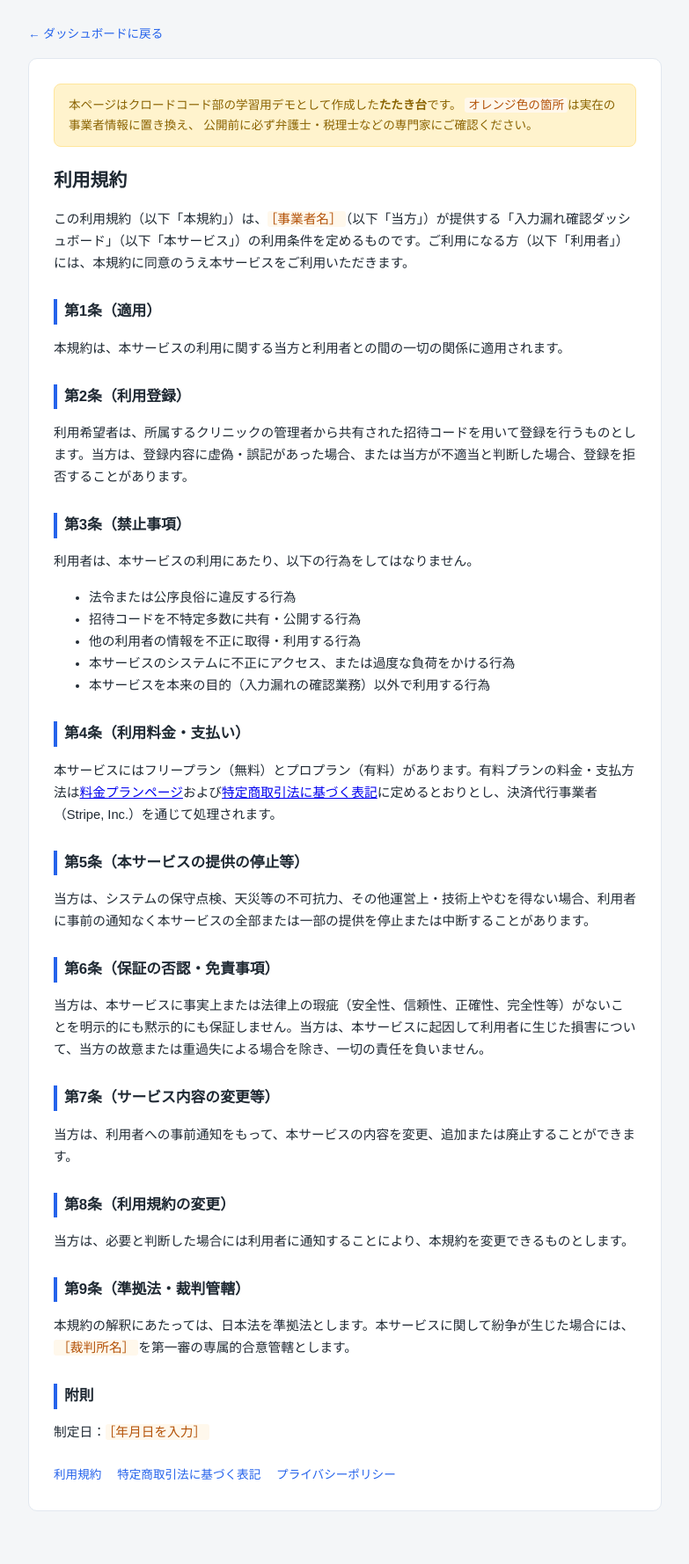
After one commit to HelloJasmin999/nyuryoku-check-dashboard, a Flask app: page /terms in a window 1280 px wide. The commit adds this page. Shown: the whole page at 88% size, without its empty margins (248-1031 px from the left). Run offline with Flask 3, Linux system fonts and the light colour scheme.

Commit message:
feat: 法務3点セット（利用規約・特商法表記・プライバシーポリシー）を公開ページとして追加
第23回・市場リリース総合演習。/terms・/tokushoho・/privacyを新設し、
サインアップ画面に同意チェックボックスを追加（未同意では登録不可）。
事業者情報など実在情報が必要な箇所はプレースホルダーとし、公開前に
専門家確認が必要な旨をページ上に明記した。

```diff
--- a/server.py
+++ b/server.py
@@ -327,6 +327,28 @@ def token_expired(expires_iso):
 @app.route("/signup")
 def signup_page():
     return render_template("signup.html")
+
+
+# ---------------------------------------------------------------------------
+# 法務ページ（第23回・市場リリース総合演習）
+#   ログイン不要で誰でも閲覧できる公開ページ。事業者情報など実在情報が
+#   必要な箇所はテンプレート内に「たたき台」としてプレースホルダーで
+#   記載しており、公開前に本人が実情報へ置き換え、専門家の確認を
+#   受けることを前提とする。
+# ---------------------------------------------------------------------------
+@app.route("/terms")
+def terms_page():
+    return render_template("terms.html")
+
+
+@app.route("/tokushoho")
+def tokushoho_page():
+    return render_template("tokushoho.html")
+
+
+@app.route("/privacy")
+def privacy_page():
+    return render_template("privacy.html")
 
 
 @app.route("/api/signup", methods=["POST"])
--- a/templates/index.html
+++ b/templates/index.html
@@ -312,6 +312,12 @@
   {% else %}
   <p class="empty" style="margin-top:24px;">案件の追加は管理者のみ行えます。</p>
   {% endif %}
+
+  <footer style="margin-top:32px; font-size:0.78rem; color:var(--muted);">
+    <a href="/terms" style="color:var(--muted); margin-right:12px;">利用規約</a>
+    <a href="/tokushoho" style="color:var(--muted); margin-right:12px;">特定商取引法に基づく表記</a>
+    <a href="/privacy" style="color:var(--muted);">プライバシーポリシー</a>
+  </footer>
 </div>
 
 <script>
--- /dev/null
+++ b/templates/legal_base.html
@@ -0,0 +1,68 @@
+<!DOCTYPE html>
+<html lang="ja">
+<head>
+<meta charset="UTF-8">
+<meta name="viewport" content="width=device-width, initial-scale=1.0">
+<title>{% block title %}規約{% endblock %} - 入力漏れ確認ダッシュボード</title>
+<style>
+  :root {
+    --bg: #f4f6f8;
+    --card-bg: #ffffff;
+    --text: #1f2933;
+    --muted: #6b7280;
+    --border: #e2e8f0;
+    --accent: #2563eb;
+    --warn: #8a6300;
+    --warn-bg: #fff3cd;
+  }
+  * { box-sizing: border-box; }
+  body {
+    margin: 0;
+    font-family: "Hiragino Kaku Gothic ProN", "Yu Gothic", sans-serif;
+    background: var(--bg);
+    color: var(--text);
+    padding: 24px 16px 60px;
+    line-height: 1.7;
+  }
+  .container { max-width: 720px; margin: 0 auto; }
+  .back-link { display: inline-block; margin-bottom: 16px; color: var(--accent); text-decoration: none; font-size: 0.85rem; }
+  .card { background: var(--card-bg); border: 1px solid var(--border); border-radius: 10px; padding: 28px; }
+  h1 { font-size: 1.3rem; margin-top: 0; }
+  h2 { font-size: 1.05rem; margin: 28px 0 8px; border-left: 4px solid var(--accent); padding-left: 8px; }
+  p, li { font-size: 0.92rem; color: var(--text); }
+  table { width: 100%; border-collapse: collapse; font-size: 0.9rem; margin-top: 8px; }
+  th, td { text-align: left; padding: 8px 10px; border-bottom: 1px solid var(--border); vertical-align: top; }
+  th { width: 34%; color: var(--muted); font-weight: normal; white-space: nowrap; }
+  .placeholder { color: #b45309; background: #fff8ec; padding: 1px 4px; border-radius: 3px; }
+  .demo-banner {
+    margin-bottom: 20px;
+    padding: 12px 16px;
+    background: var(--warn-bg);
+    color: var(--warn);
+    border: 1px solid #ffe69c;
+    border-radius: 8px;
+    font-size: 0.85rem;
+  }
+  .legal-nav { margin-top: 24px; font-size: 0.85rem; }
+  .legal-nav a { color: var(--accent); text-decoration: none; margin-right: 14px; }
+</style>
+</head>
+<body>
+<div class="container">
+  <a class="back-link" href="/">← ダッシュボードに戻る</a>
+  <div class="card">
+    <div class="demo-banner">
+      本ページはクロードコード部の学習用デモとして作成した<strong>たたき台</strong>です。
+      <span class="placeholder">オレンジ色の箇所</span>は実在の事業者情報に置き換え、
+      公開前に必ず弁護士・税理士などの専門家にご確認ください。
+    </div>
+    {% block content %}{% endblock %}
+    <div class="legal-nav">
+      <a href="/terms">利用規約</a>
+      <a href="/tokushoho">特定商取引法に基づく表記</a>
+      <a href="/privacy">プライバシーポリシー</a>
+    </div>
+  </div>
+</div>
+</body>
+</html>
--- a/templates/pricing.html
+++ b/templates/pricing.html
@@ -121,6 +121,11 @@
   </div>
 
   <p class="note">※ このアプリはコース内デモです。Stripeのテストモードで動作しており、実際のカードにも請求は発生しません。</p>
+  <footer style="margin-top:16px; font-size:0.78rem; color:var(--muted);">
+    <a href="/terms" style="color:var(--muted); margin-right:12px;">利用規約</a>
+    <a href="/tokushoho" style="color:var(--muted); margin-right:12px;">特定商取引法に基づく表記</a>
+    <a href="/privacy" style="color:var(--muted);">プライバシーポリシー</a>
+  </footer>
 </div>
 
 <script>
--- /dev/null
+++ b/templates/terms.html
@@ -0,0 +1,43 @@
+{% extends "legal_base.html" %}
+{% block title %}利用規約{% endblock %}
+{% block content %}
+<h1>利用規約</h1>
+<p>この利用規約（以下「本規約」）は、<span class="placeholder">［事業者名］</span>（以下「当方」）が提供する「入力漏れ確認ダッシュボード」（以下「本サービス」）の利用条件を定めるものです。ご利用になる方（以下「利用者」）には、本規約に同意のうえ本サービスをご利用いただきます。</p>
+
+<h2>第1条（適用）</h2>
+<p>本規約は、本サービスの利用に関する当方と利用者との間の一切の関係に適用されます。</p>
+
+<h2>第2条（利用登録）</h2>
+<p>利用希望者は、所属するクリニックの管理者から共有された招待コードを用いて登録を行うものとします。当方は、登録内容に虚偽・誤記があった場合、または当方が不適当と判断した場合、登録を拒否することがあります。</p>
+
+<h2>第3条（禁止事項）</h2>
+<p>利用者は、本サービスの利用にあたり、以下の行為をしてはなりません。</p>
+<ul>
+  <li>法令または公序良俗に違反する行為</li>
+  <li>招待コードを不特定多数に共有・公開する行為</li>
+  <li>他の利用者の情報を不正に取得・利用する行為</li>
+  <li>本サービスのシステムに不正にアクセス、または過度な負荷をかける行為</li>
+  <li>本サービスを本来の目的（入力漏れの確認業務）以外で利用する行為</li>
+</ul>
+
+<h2>第4条（利用料金・支払い）</h2>
+<p>本サービスにはフリープラン（無料）とプロプラン（有料）があります。有料プランの料金・支払方法は<a href="/pricing">料金プランページ</a>および<a href="/tokushoho">特定商取引法に基づく表記</a>に定めるとおりとし、決済代行事業者（Stripe, Inc.）を通じて処理されます。</p>
+
+<h2>第5条（本サービスの提供の停止等）</h2>
+<p>当方は、システムの保守点検、天災等の不可抗力、その他運営上・技術上やむを得ない場合、利用者に事前の通知なく本サービスの全部または一部の提供を停止または中断することがあります。</p>
+
+<h2>第6条（保証の否認・免責事項）</h2>
+<p>当方は、本サービスに事実上または法律上の瑕疵（安全性、信頼性、正確性、完全性等）がないことを明示的にも黙示的にも保証しません。当方は、本サービスに起因して利用者に生じた損害について、当方の故意または重過失による場合を除き、一切の責任を負いません。</p>
+
+<h2>第7条（サービス内容の変更等）</h2>
+<p>当方は、利用者への事前通知をもって、本サービスの内容を変更、追加または廃止することができます。</p>
+
+<h2>第8条（利用規約の変更）</h2>
+<p>当方は、必要と判断した場合には利用者に通知することにより、本規約を変更できるものとします。</p>
+
+<h2>第9条（準拠法・裁判管轄）</h2>
+<p>本規約の解釈にあたっては、日本法を準拠法とします。本サービスに関して紛争が生じた場合には、<span class="placeholder">［裁判所名］</span>を第一審の専属的合意管轄とします。</p>
+
+<h2>附則</h2>
+<p>制定日：<span class="placeholder">［年月日を入力］</span></p>
+{% endblock %}
```
Also changed, not shown: templates/privacy.html (added, +43 -0 lines), templates/signup.html (+11 -1 lines), templates/tokushoho.html (added, +20 -0 lines), tests/test_server.py (+19 -0 lines).
